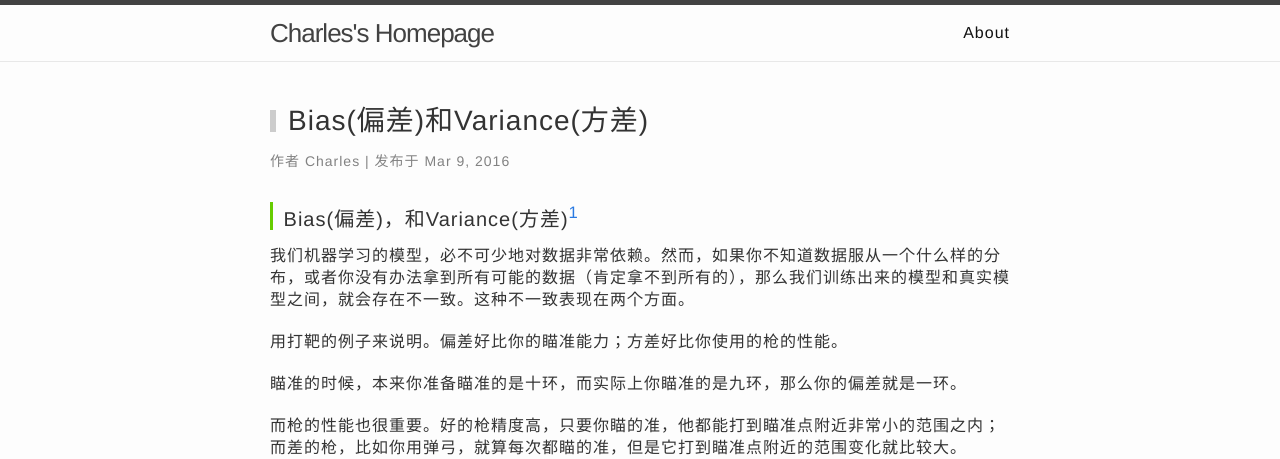
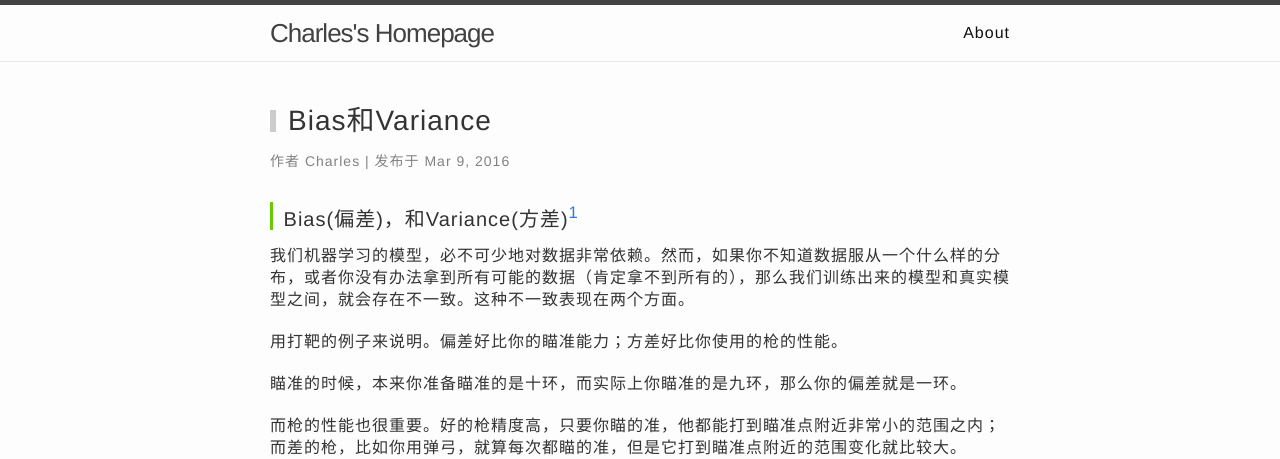
Before and after one commit to charleshm/charleshm.github.io, a Jekyll site: the page built from _posts/2016-03-9-Bias-Variance.md, in a window 1280 px wide, cut to the strip 0-459 px from the top of the page. Built offline with Jekyll 4.4.1, drawn with Linux system fonts in a browser that asks for light colours; formulas are drawn with MathJax 3.

```diff
--- a/_posts/2016-03-9-Regularized-Regression.md
+++ b/_posts/2016-03-9-Bias-Variance.md
@@ -2,7 +2,7 @@
 published: true
 author: Charles
 layout: post
-title:  "Bias(偏差)和Variance(方差)"
+title:  "Bias和Variance"
 date:   2016-03-9 12:20
 categories: 机器学习
 ---
```
